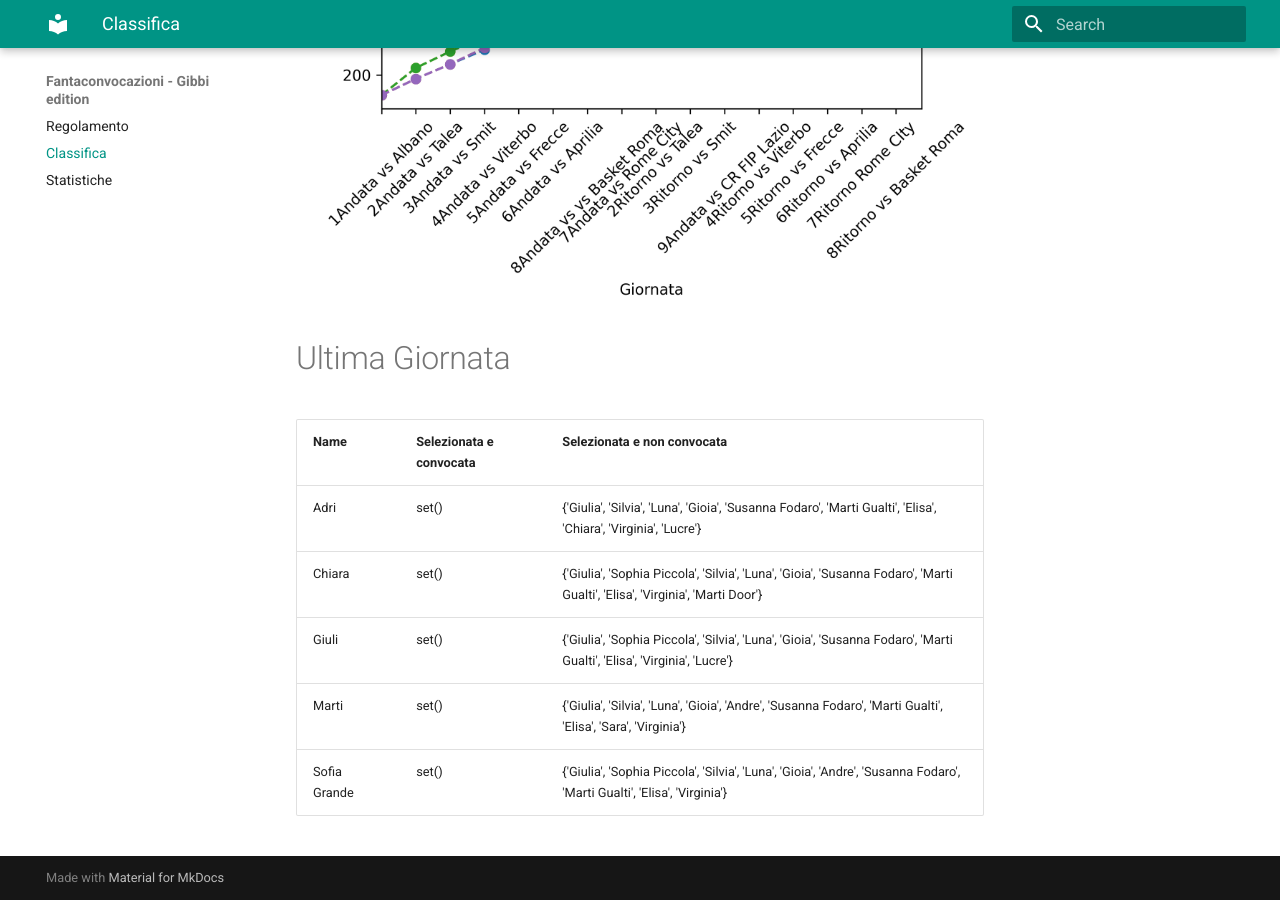
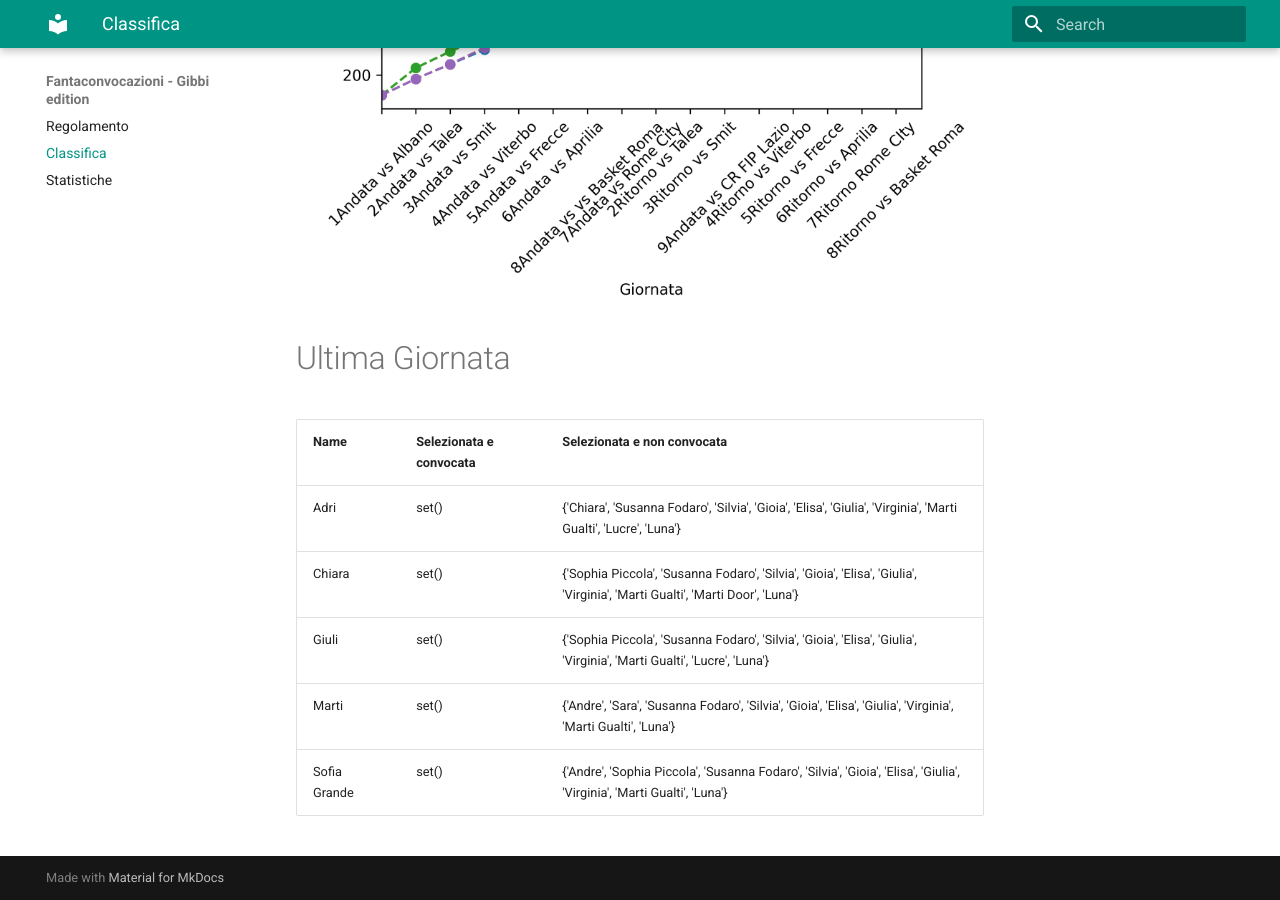
Before and after one commit to martinig94/fantagibbi, an MkDocs documentation site: the page built from docs/Classifica.md, in a window 1280 px wide and 900 px high, scrolled down 810 px. Built offline with MkDocs 1.6.1 and Material for MkDocs 9.7.7, drawn with Linux system fonts in a browser that asks for light colours.

Commit message:
Auto-update from main.py

```diff
--- a/docs/Classifica.md
+++ b/docs/Classifica.md
@@ -18,9 +18,9 @@
 <!-- START_TABLE CORRECT -->
 | Name         | Selezionata e convocata   | Selezionata e non convocata                                                                                                  |
 |:-------------|:--------------------------|:-----------------------------------------------------------------------------------------------------------------------------|
-| Adri         | set()                     | {'Giulia', 'Silvia', 'Luna', 'Gioia', 'Susanna Fodaro', 'Marti Gualti', 'Elisa', 'Chiara', 'Virginia', 'Lucre'}              |
-| Chiara       | set()                     | {'Giulia', 'Sophia Piccola', 'Silvia', 'Luna', 'Gioia', 'Susanna Fodaro', 'Marti Gualti', 'Elisa', 'Virginia', 'Marti Door'} |
-| Giuli        | set()                     | {'Giulia', 'Sophia Piccola', 'Silvia', 'Luna', 'Gioia', 'Susanna Fodaro', 'Marti Gualti', 'Elisa', 'Virginia', 'Lucre'}      |
-| Marti        | set()                     | {'Giulia', 'Silvia', 'Luna', 'Gioia', 'Andre', 'Susanna Fodaro', 'Marti Gualti', 'Elisa', 'Sara', 'Virginia'}                |
-| Sofia Grande | set()                     | {'Giulia', 'Sophia Piccola', 'Silvia', 'Luna', 'Gioia', 'Andre', 'Susanna Fodaro', 'Marti Gualti', 'Elisa', 'Virginia'}      |
+| Adri         | set()                     | {'Chiara', 'Susanna Fodaro', 'Silvia', 'Gioia', 'Elisa', 'Giulia', 'Virginia', 'Marti Gualti', 'Lucre', 'Luna'}              |
+| Chiara       | set()                     | {'Sophia Piccola', 'Susanna Fodaro', 'Silvia', 'Gioia', 'Elisa', 'Giulia', 'Virginia', 'Marti Gualti', 'Marti Door', 'Luna'} |
+| Giuli        | set()                     | {'Sophia Piccola', 'Susanna Fodaro', 'Silvia', 'Gioia', 'Elisa', 'Giulia', 'Virginia', 'Marti Gualti', 'Lucre', 'Luna'}      |
+| Marti        | set()                     | {'Andre', 'Sara', 'Susanna Fodaro', 'Silvia', 'Gioia', 'Elisa', 'Giulia', 'Virginia', 'Marti Gualti', 'Luna'}                |
+| Sofia Grande | set()                     | {'Andre', 'Sophia Piccola', 'Susanna Fodaro', 'Silvia', 'Gioia', 'Elisa', 'Giulia', 'Virginia', 'Marti Gualti', 'Luna'}      |
 <!-- END_TABLE CORRECT -->
```
